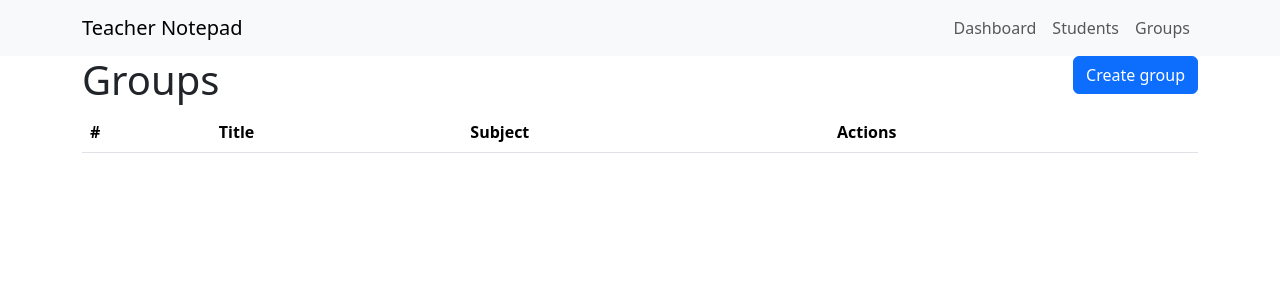
After one commit to tbousiou/teachermanager, a Django app: page /dashboard/groups in a window 1280 px wide. The commit adds this page. Shown: the top 300 px of the page. Run offline with Django 4.2, Linux system fonts and the light colour scheme; data that the repository does not hold is empty; some libraries are stand-ins or nearby versions.

Commit message:
Groups CRUD and templates

```diff
--- a/requirements.txt
+++ b/requirements.txt
@@ -1,4 +1,7 @@
 asgiref==3.6.0
+beautifulsoup4==4.11.1
 Django==4.1.5
+django-bootstrap-v5==1.0.11
+soupsieve==2.3.2.post1
 sqlparse==0.4.3
 tzdata==2022.7
--- a/teachernotepad/models.py
+++ b/teachernotepad/models.py
@@ -17,7 +17,6 @@ class Student(models.Model):
         return f"{self.last_name} {self.first_name}"
 
     def get_absolute_url(self):
-
         return reverse('student-detail', kwargs={'pk' : self.pk})
 
 
@@ -30,6 +29,9 @@ class Group(models.Model):
 
     def __str__(self):
         return self.title
+
+    def get_absolute_url(self):
+        return reverse('group-detail', kwargs={'pk' : self.pk})
 
 
 class Lesson(models.Model):
--- a/teachernotepad/templates/base.html
+++ b/teachernotepad/templates/base.html
@@ -9,7 +9,7 @@
     {# Load CSS and JavaScript #}
     {% bootstrap_css %}
     {% bootstrap_javascript %}
-
+    <link rel="stylesheet" href="https://cdn.jsdelivr.net/npm/bootstrap-icons@1.10.3/font/bootstrap-icons.css">
     {# Display django.contrib.messages as Bootstrap alerts #}
     {% bootstrap_messages %}
     <title>Teacher Notepad</title>
--- a/teachernotepad/templates/header.html
+++ b/teachernotepad/templates/header.html
@@ -10,6 +10,7 @@
               <a class="nav-link" href="{% url 'dashboard' %}">Dashboard</a>
 
               <a class="nav-link" href="{% url 'student-list' %}">Students</a>
+              <a class="nav-link" href="{% url 'group-list' %}">Groups</a>
 
             </div>
           </div>
--- /dev/null
+++ b/teachernotepad/templates/teachernotepad/group_list.html
@@ -0,0 +1,35 @@
+{% extends 'base.html' %}
+
+{% block content %}
+  <section class="d-flex justify-content-between">
+    <h1>Groups</h1>
+    <span><a href="{% url 'group-create' %}" class="btn btn-primary">Create group</a></span>
+  </section>
+
+    <table class="table table-striped table-hover">
+  <thead>
+    <tr>
+      <th scope="col">#</th>
+      <th scope="col">Title</th>
+      <th scope="col">Subject</th>
+      <th scope="col">Actions</th>
+    </tr>
+  </thead>
+  <tbody>
+
+  {% for group in group_list %}
+    <tr>
+      <th scope="row">{{group.id}}</th>
+      <td>{{group.title}}</td>
+      <td>{{group.subject}}</td>
+      <td>
+          <a href="{{ group.get_absolute_url }}">View</a>,
+          <a href="{% url 'group-update' group.pk %}">Update</a>,
+          <a href="{% url 'group-delete' group.pk %}">Delete</a>
+      </td>
+    </tr>
+  {% endfor %}
+
+  </tbody>
+</table>
+{% endblock content %}
--- a/teachernotepad/urls.py
+++ b/teachernotepad/urls.py
@@ -8,5 +8,11 @@ urlpatterns = [
     path('student/<int:pk>', views.StudentDetailView.as_view(), name='student-detail'),
     path('student/create', views.StudentCreateView.as_view(), name='student-create'),
     path('student/update/<int:pk>', views.StudentUpdateView.as_view(), name='student-update'),
-    path('student/delete/<int:pk>', views.StudentDeleteView.as_view(), name='student-delete')
+    path('student/delete/<int:pk>', views.StudentDeleteView.as_view(), name='student-delete'),
+
+    path('groups', views.GroupListView.as_view(), name='group-list'),
+    path('group/<int:pk>', views.GroupDetailView.as_view(), name='group-detail'),
+    path('group/create', views.GroupCreateView.as_view(), name='group-create'),
+    path('group/update/<int:pk>', views.GroupUpdateView.as_view(), name='group-update'),
+    path('group/delete/<int:pk>', views.GroupDeleteView.as_view(), name='group-delete'),
 ]
--- a/teachernotepad/views.py
+++ b/teachernotepad/views.py
@@ -1,5 +1,5 @@
 from django.urls import reverse_lazy
-from .models import Student
+from .models import Student, Group
 from django.views import generic
 # Create your views here.
 
@@ -24,3 +24,24 @@ class StudentUpdateView(generic.UpdateView):
 class StudentDeleteView(generic.DeleteView):
     model = Student
     success_url = reverse_lazy('student-list')
+
+
+class GroupListView(generic.ListView):
+    model = Group
+
+class GroupDetailView(generic.DetailView):
+    model = Group
+
+class GroupCreateView(generic.CreateView):
+    model = Group
+    fields = ['title', 'subject', 'students']
+
+class  GroupUpdateView(generic.UpdateView):
+    model =  Group
+    fields = ['title', 'subject', 'students']
+    # default is same as create view _form.html
+    template_name = "teachernotepad/group_update.html"
+
+class GroupDeleteView(generic.DeleteView):
+    model = Group
+    success_url = reverse_lazy('group-list')
```
Also changed, not shown: teachernotepad/templates/teachernotepad/group_confirm_delete.html (added, +19 -0 lines), teachernotepad/templates/teachernotepad/group_detail.html (added, +43 -0 lines), teachernotepad/templates/teachernotepad/group_form.html (added, +18 -0 lines), teachernotepad/templates/teachernotepad/group_update.html (added, +18 -0 lines), teachernotepad/templates/teachernotepad/student_detail.html (+13 -2 lines).
